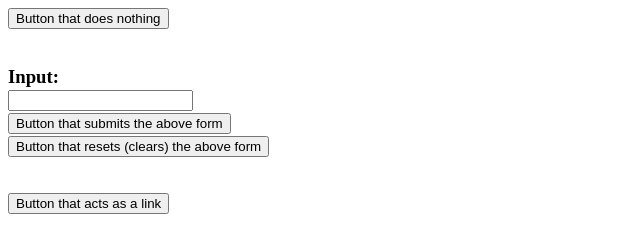
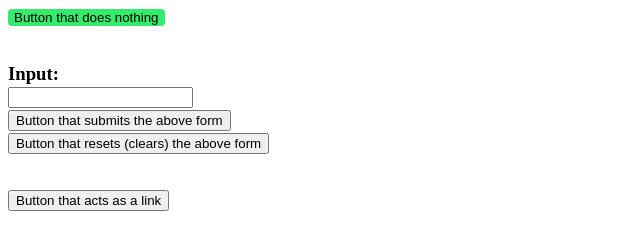
Before and after one commit to section-leaders/example, a plain HTML site: page buttons.html in a window 1280 px wide. Shown: the whole page, without its empty margins (0-640 px from the left). Drawn offline with Linux system fonts and the light colour scheme.

Commit message:
Update buttons.html

```diff
--- a/buttons.html
+++ b/buttons.html
@@ -13,7 +13,7 @@
     </style>
   </head>
   <body>
-    <button type="button button1">
+    <button type="button" class="button1">
       Button that does nothing
     </button>
     <br>
```
